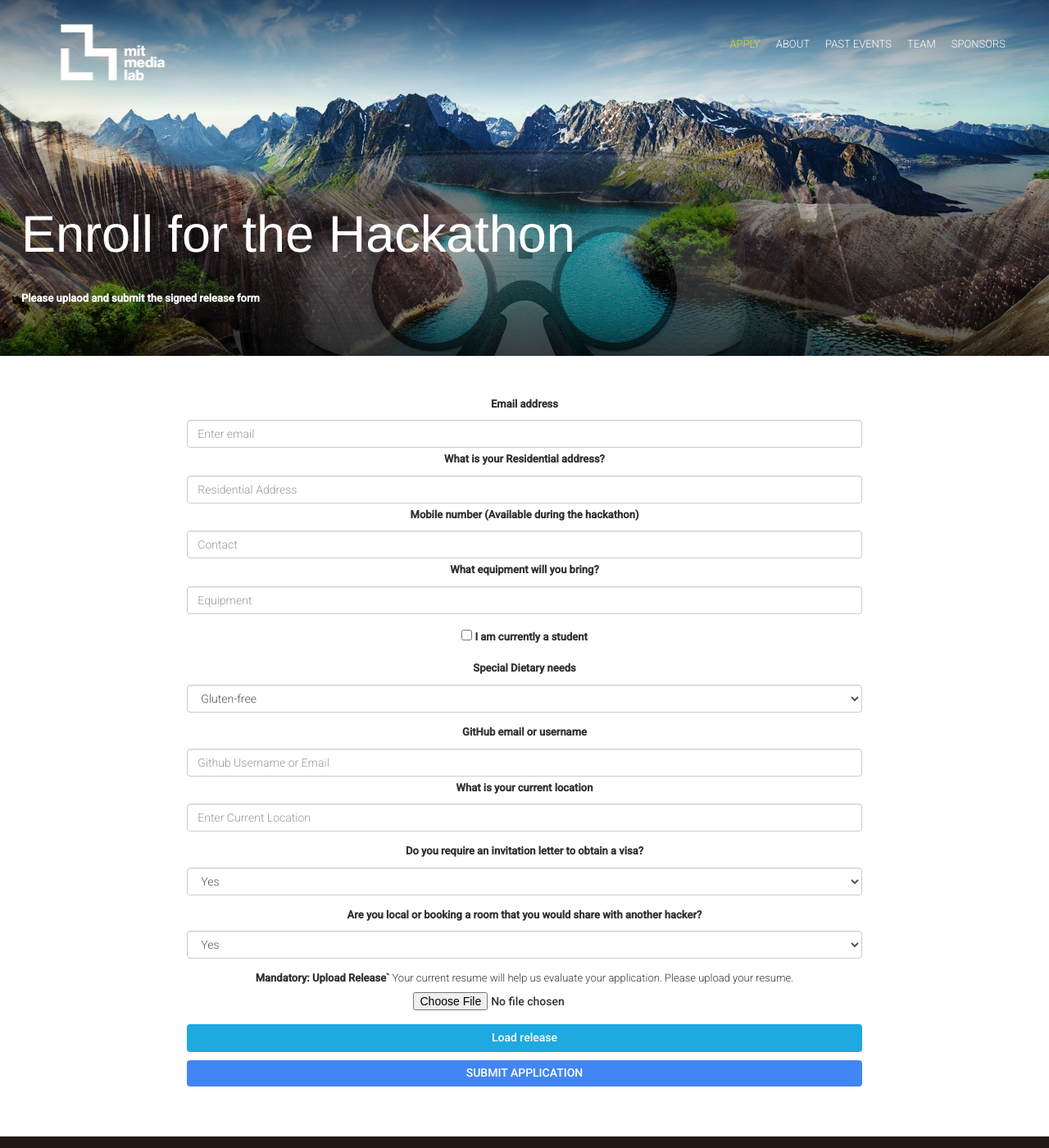
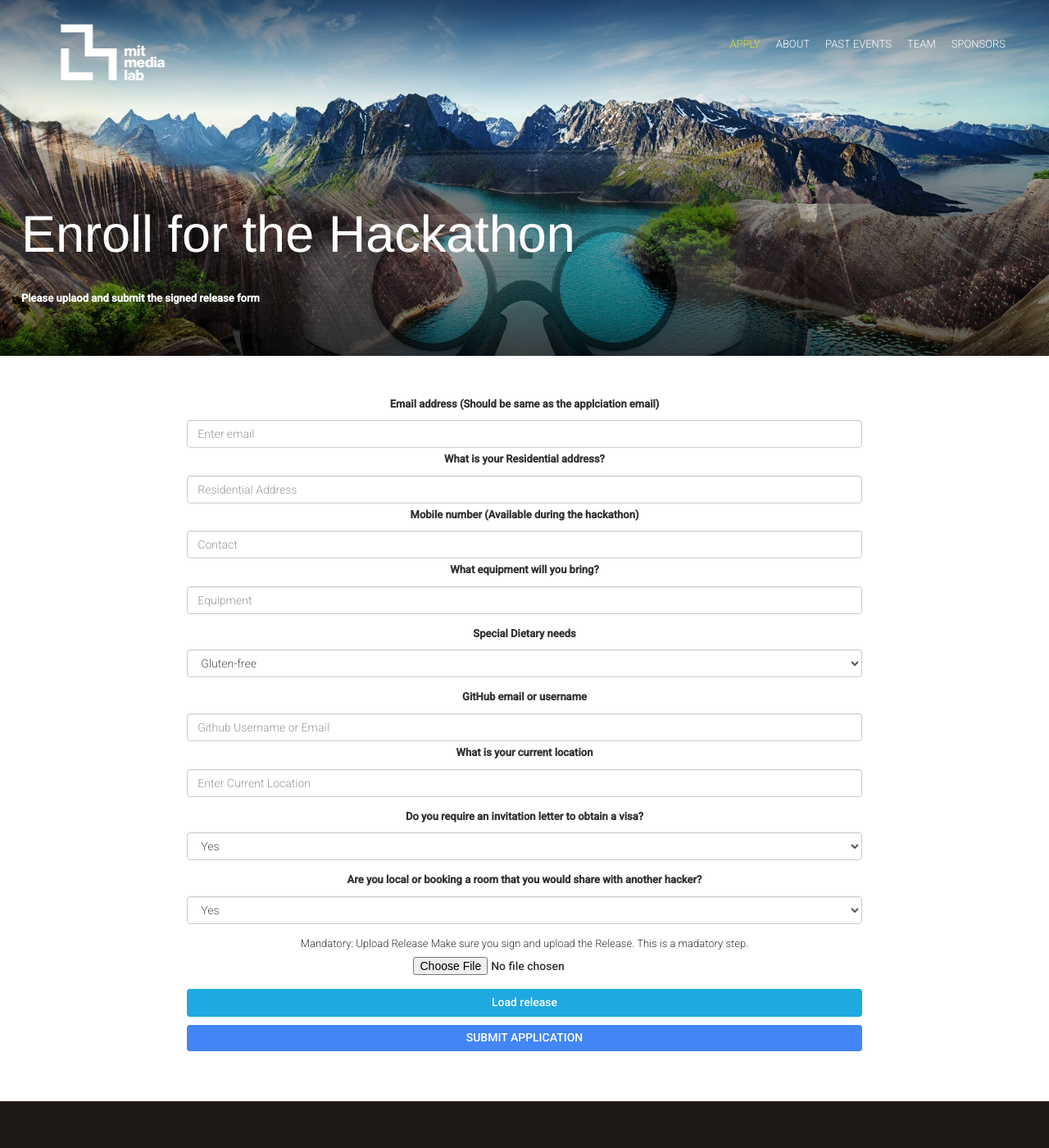
Before and after one commit to GDEED/RV_Root, a Jekyll site: the page built from enrollment.html, in a window 1280 px wide and 1400 px high. Shown: the whole window at 82% size. Built offline with Jekyll 4.4.1, drawn with Linux system fonts in a browser that asks for light colours; nearby versions of some CDN libraries; comment, search, counter and statistics services are not loaded.

Commit message:
Updates to enroll page

```diff
--- a/_includes/enrollment.html
+++ b/_includes/enrollment.html
@@ -3,7 +3,7 @@
         <div class="col-md-8 col-md-offset-2">
             <form method="POST" action="{{ site.enrollmentEnpointTEST }}" id="enrollmentForm">
 
-            <label for="email">Email address</label>
+            <label for="email">Email address (Should be same as the applciation email)</label>
             <input type="email" class="form-control" name="email" id="email" aria-describedby="emailHelp" placeholder="Enter email">
 
             <label for="address">What is your Residential address?</label>
@@ -15,10 +15,6 @@
             <label for="equipment">What equipment will you bring?</label>
             <input type="equipment" class="form-control" name="equipment" id="equipment" aria-describedby="equipmentHelp" placeholder="Equipment">
 
-            <div class="form-check form-check-inline" style="margin-bottom:10px; margin-top:15px;">
-                <input class="form-check-input" type="checkbox" id="student" name="student" value="student">
-                <label class="form-check-label" for="student">I am currently a student</label>
-            </div>
 
             <div class="form-group">
                 <label for="dietaryNeeds">Special Dietary needs</label>
@@ -58,22 +54,24 @@
                 </select>
             </div>
                 <!--TESTING UPLOAD RESUME-->
+                <input type="hidden" value="" name="releaseDriveLocation" id="releaseDriveLocation">
             </form>
 
             <form id="uploadRelease" method="post" style="margin-top:10px;">
                 <div id="data"></div>
-            <input type="hidden" value="" name="releaseContent" id="releaseContent">
-            <input type="hidden" value="" name="fileName"  id="fileName">
-            <input type="hidden" value="" name="fileSize"  id="fileSize">
-            <input type="hidden" value="" name="fileContentType" id="fileContentType">
+                <input type="hidden" value="" name="releaseFileContent" id="releaseFileContent">
+                <input type="hidden" value="" name="releaseFileName"  id="releaseFileName">
+                <input type="hidden" value="" name="releaseFileSize"  id="releaseFileSize">
+                <input type="hidden" value="" name="releaseFileContentType" id="releaseFileContentType">
+                <input type="hidden" value="" name="applicantEmail" id="applicantEmail"
 
-            <b id="release">Mandatory: Upload Release`</b>
-            <span id="resumeWarning" style="margin-top:10px;">Your current resume will help us evaluate your application. Please upload your resume.</span>
+                <b id="release">Mandatory: Upload Release</b>
+                <span id="releaseWarning" style="margin-top:10px;">Make sure you sign and upload the Release. This is a madatory step.</span>
 
 
                 <input name="SelectedRelease" id="SelectedRelease" type="file" class="btn btn-secondary">
                 <br>
-            <input value="Load release" type="button" id="loadrelease" class="btn"  style="width: 100%; background:#1ea9e1; color:white;margin-top:10px; margin-bottom:10px;" onclick="UploadFile()">
+                <input value="Load release" type="button" id="loadRelease" class="btn"  style="width: 100%; background:#1ea9e1; color:white;margin-top:10px; margin-bottom:10px;" onclick="UploadRelease()">
                 <!-- onclick="UploadFile();" -->
             </form>
 
--- a/_includes/footer.html
+++ b/_includes/footer.html
@@ -47,3 +47,4 @@
 
 <!-- Footer Logic -->
 <script src="/js/register.js"></script>
+<script src="/js/enroll.js"></script>
--- /dev/null
+++ b/js/enroll.js
@@ -0,0 +1,249 @@
+// (function($) {
+//     $(document).ready(function() {
+//        console.log("Ready to submit");
+
+
+//         // Get the modal
+//         var modal = document.getElementById('registrationModal');
+
+//         // Get the button that opens the modal
+//         var btn = document.getElementById("registrationButton");
+
+//         console.log("THIS IS INIT");
+//         // Get the button that opens the modal
+//         var btn_lg = $('[data-toggle-modal="enroll"]');
+
+//         // Get the <span> element that closes the modal
+//         var span = document.getElementsByClassName("close")[0];
+
+//         // When the user clicks on the button, open the modal
+//         btn.onclick = function() {
+//             //modal.style.display = "block";
+
+
+//             $(modal).fadeIn();
+//         }
+
+//         $(btn_lg).click(function(){
+//             $(modal).fadeIn();
+//         });
+//         // btn_lg.onclick = function() {
+//         //     console.log("CLICKED");
+//         //     //modal.style.display = "block";
+//         //     $(modal).fadeIn();
+//         // }
+
+//         // When the user clicks on <span> (x), close the modal
+//         span.onclick = function() {
+//             $(modal).fadeOut();
+//             //modal.style.display = "none";
+//         }
+
+//         // When the user clicks anywhere outside of the modal, close it
+//         window.onclick = function(event) {
+//             if (event.target == modal) {
+//                 //modal.style.display = "none";
+//                 $(modal).fadeOut();
+//             }
+//         }
+
+
+//         // $('#submit-form').on('click', function(e) {
+//         //     e.preventDefault();
+//         //     enroll();
+//         //
+//         // })
+
+//         $('#gform').submit(function(e){
+//             e.preventDefault();
+
+
+
+//             swal("Are you enrolling from within the European Union?", {
+//                 buttons: {
+//                     gdpr: "Yes",
+//                     nongdpr: "No",
+//                     cancel: true,
+//                 },
+//             }).then((value) => {
+//                 switch (value) {
+
+//                 case "gdpr":
+//                     enroll("EU");
+//                     break;
+//                 case "nongdpr":
+//                     enroll("US");
+//                     break;
+//                 default:
+//                     $(modal).fadeOut();
+//                     break;
+//                 }
+//             });
+
+
+//             // EU - https://script.google.com/macros/s/AKfycbwmjYe6PNQgT8rPjQGRaRhjMS5TYbIU9WLn5oLJ/exec
+//             // US - https://script.google.com/macros/s/AKfycbz6VNJ7Y8sWlcoOiTG2nl2Hd35IgvVy79VWcG_k/exec
+
+
+//         });
+
+
+//     });
+// })(jQuery);
+
+
+// function enroll(data)
+// {
+//     var modal = document.getElementById('registrationModal');
+//     if(data=="EU")
+//     {
+//         $.ajax({
+//             url:'https://script.google.com/macros/s/AKfycbwmjYe6PNQgT8rPjQGRaRhjMS5TYbIU9WLn5oLJ/exec',
+//             type:'POST',
+//             data:$('#gform').serialize(),
+//             success:function(){
+//                 swal("Thank you!", "We'll keep you posted on the upcoming registrations", "success");
+//                 $("input.form-control").val("");
+//                 $(modal).fadeOut();
+//             }
+//         });
+
+//     }
+//     else if(data=="US")
+//     {
+//         $.ajax({
+//             url:'https://script.google.com/macros/s/AKfycbz6VNJ7Y8sWlcoOiTG2nl2Hd35IgvVy79VWcG_k/exec',
+//             type:'POST',
+//             data:$('#gform').serialize(),
+//             success:function(){
+//                 swal("Thank you!", "We'll keep you posted on the upcoming registrations", "success");
+//                 $("input.form-control").val("");
+//                 $(modal).fadeOut();
+//             }
+//         });
+//     }
+
+
+// }
+
+// $(".registrationSubmit").click(function(e){
+// e.preventDefault;
+//     var name = $("#firstName").val();
+//     var action = $("#applicationForm").attr('action');
+
+// swal("Are you enrolling from within the European Union?", {
+//     buttons: {
+//         gdpr: "Yes",
+//         nongdpr: "No",
+//         cancel: true,
+//     },
+// }).then((value) => {
+//     switch (value) {
+
+//     case "gdpr":
+//         //EU
+//         action = "https://script.google.com/macros/s/AKfycbwgAg3ZbuLvDsffaYTzSvjFkVx-JJcduK9HbCMtVKxk2FlIXO72/exec";
+//         break;
+//     case "nongdpr":
+//         //US
+//         action = "https://script.google.com/macros/s/AKfycbzDxZJjZSrxmmChAfu24sT6H5wsvknKu4G8ImIl4XnNrtU0kWlR/exec";
+//         break;
+//     default:
+//         $(modal).fadeOut();
+//         break;
+//     }
+
+
+//     // console.log("action: " + action);
+
+
+
+//     $.ajax({
+//         url: action,
+//         type:'POST',
+//         data:$('#applicationForm').serialize(),
+//         success:function(){
+//             $("#registration-hackathon").fadeOut();
+//             $("#registration-thankyou").fadeIn();
+//         }
+//     });
+
+
+
+
+
+// });
+
+// });
+
+
+
+function UploadRelease() {
+
+        var reader = new FileReader();
+        var email = document.getElementById('email').value;
+        var file = document.getElementById('SelectedFile').files[0];
+        reader.onload = function() {
+        //document.getElementById('fileContent').value = reader.result;
+        var contentType = reader.result.substr(5, reader.result.indexOf(';') - 5);
+        document.getElementById('releaseFileContentType').value = contentType;
+        // alert (document.getElementById('fileContentType').value);
+        console.log(document.getElementById('releaseFileContentType').value);
+
+        document.getElementById('releaseFileContent').value = reader.result.substr( reader.result.indexOf('base64,') + 7);
+        var res = document.getElementById('releaseFileContent').value.substring(0, 100);
+        // alert(res);
+
+        console.log("response: " + res);
+
+        document.getElementById('releaseFileName').value = file.name;
+        document.getElementById('releaseFileSize').value = file.size;
+        document.getElementById('applicantEmail').value = email;
+
+        var xhr = new XMLHttpRequest();
+        xhr.open("POST", "https://script.google.com/macros/s/AKfycbzlShSlDCP0-8Ih0ig2s1wPgY9HmrpvRbzHL4hGrtN_Sv0avW-L/exec", true);
+        xhr.onload = function(event){
+            // alert("The server responded with: " + event.target.response);
+            console.log("Responded With: " + event.target.response);
+        };
+        var formData = new FormData(document.getElementById("uploadRelease"));
+        xhr.send(formData);
+
+        xhr.onreadystatechange = function() {
+            if (xhr.readyState == XMLHttpRequest.DONE) {
+                // alert(xhr.responseText);
+                console.log("xhr.responseText " + xhr.responseText.trim());
+
+                var response = JSON.parse(xhr.responseText);
+                console.log("result: " + response.result);
+                console.log("data: " + response.data);
+
+
+                swal("Nice!", "Your enrollment has been successfully submitted", "success");
+
+
+                $("#releaseDriveLocation").attr("value",response.data);
+                $("#resume").fadeOut();
+
+
+                $("#SelectedRelease").fadeOut();
+                $("#resumeWarning").fadeOut();
+                $("#SelectedRelease").fadeOut();
+
+                $("#loadRelease").attr("background","#4cae4c");
+                $("#loadRelease").attr("disabled",true);
+                $("#loadRelease").css("background","green");
+                $("#loadRelease").css("color","white");
+                $("#loadRelease").fadeOut();
+
+                // $("#registrationSubmit").show();
+                $(".release_submitted").show();
+                // $("#registrationSubmit").attr("disabled",false);
+                // $("#registrationSubmit").toggleClass("btn-primary");
+            }
+
+        }
+
+    };
+    reader.readAsDataURL(file);
+}
```
Lines whose indentation alone changed are shown as unchanged.
